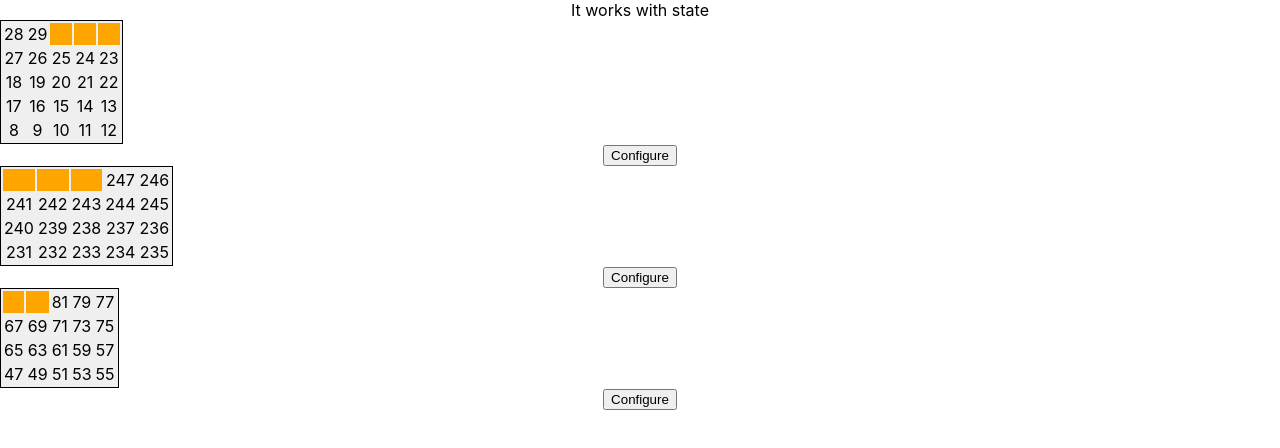
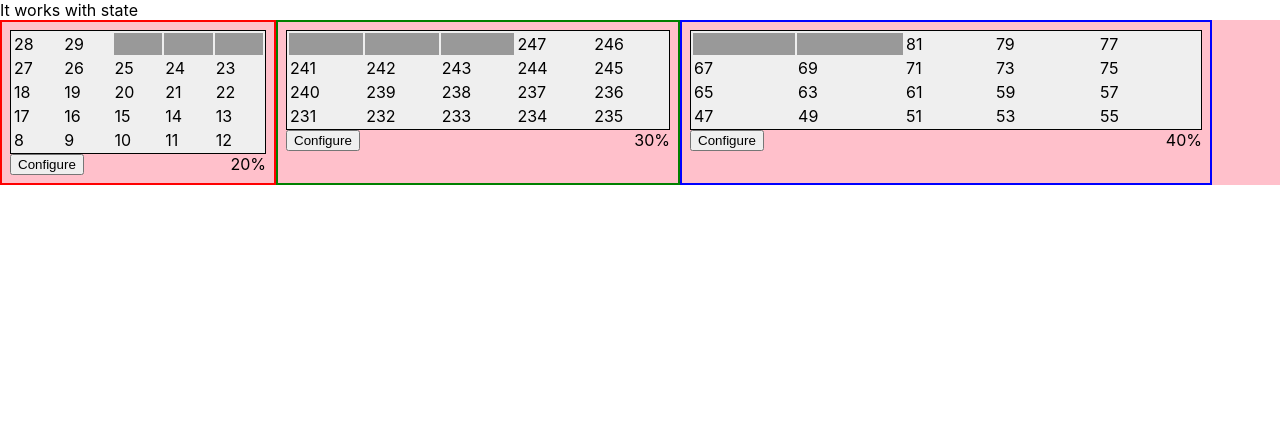
Before and after one commit to toddlemoine/take-home-cs, a React (Create React App) app in the folder 1_tables/: page / in a window 1280 px wide. Shown: the top 448 px of the page. Built offline with nearby package versions, Linux system fonts and the light colour scheme.

Commit message:
Add table layout and styles

```diff
--- a/1_tables/src/App.css
+++ b/1_tables/src/App.css
@@ -1,38 +1,7 @@
-.App {
-  text-align: center;
+
+.tables {
+  display: flex;
+  flex-direction: row;
+  width: 100%;
+  background: pink;
 }
-
-.App-logo {
-  height: 40vmin;
-  pointer-events: none;
-}
-
-@media (prefers-reduced-motion: no-preference) {
-  .App-logo {
-    animation: App-logo-spin infinite 20s linear;
-  }
-}
-
-.App-header {
-  background-color: #282c34;
-  min-height: 100vh;
-  display: flex;
-  flex-direction: column;
-  align-items: center;
-  justify-content: center;
-  font-size: calc(10px + 2vmin);
-  color: white;
-}
-
-.App-link {
-  color: #61dafb;
-}
-
-@keyframes App-logo-spin {
-  from {
-    transform: rotate(0deg);
-  }
-  to {
-    transform: rotate(360deg);
-  }
-}
--- a/1_tables/src/App.js
+++ b/1_tables/src/App.js
@@ -2,19 +2,28 @@ import React from 'react';
 import { connect } from 'react-redux';
 import './App.css';
 import { ConfigurableSequenceTable } from './components/ConfigurableSequenceTable';
+import { configureSequence } from './actions/configureSequence';
+
+const widths = [20, 30, 40];
 
 export function App({ text, sequences, configureSequence }) {
   return (
     <div className="App">
       { text }
       <section className="tables">
-        { sequences.map(( seq, index ) => <ConfigurableSequenceTable key={index} rows={seq} onConfigureClick={() => configureSequence(index)} />)}
+        { sequences.map(( seq, index ) => (
+          <ConfigurableSequenceTable key={index}
+            index={index}
+            rows={seq}
+            width={widths[index]}
+            onConfigureClick={() => configureSequence(index)} />))
+            }
       </section>
     </div>
   );
 }
 
 const mapStateToProps = (state) => state;
-const mapDispatchToProps = {};
+const mapDispatchToProps = { configureSequence };
 
 export default connect(mapStateToProps, mapDispatchToProps)(App);
--- /dev/null
+++ b/1_tables/src/actions/configureSequence.js
@@ -0,0 +1,8 @@
+export const CONFIGURE_SEQUENCE = 'CONFIGURE_SEQUENCE';
+
+export function configureSequence(index) {
+  return {
+    type: CONFIGURE_SEQUENCE,
+    index
+  };
+}
--- /dev/null
+++ b/1_tables/src/components/ConfigurableSequenceTable.css
@@ -0,0 +1,26 @@
+.configurable-sequence-table {
+  border: 2px solid #333;
+  padding: .5rem;
+}
+
+.configurable-sequence-table table {
+  width: 100%;
+}
+
+.configurable-sequence-table footer {
+  display: flex;
+  flex-direction: row;
+  justify-content: space-between;
+}
+
+.configurable-sequence-table[data-table-index="0"] {
+  border-color: red;
+}
+
+.configurable-sequence-table[data-table-index="1"] {
+  border-color: green;
+}
+
+.configurable-sequence-table[data-table-index="2"] {
+  border-color: blue;
+}
--- a/1_tables/src/components/ConfigurableSequenceTable.jsx
+++ b/1_tables/src/components/ConfigurableSequenceTable.jsx
@@ -1,11 +1,17 @@
 import React from 'react';
 import { SequenceTable } from './SequenceTable';
+import './ConfigurableSequenceTable.css';
 
-export function ConfigurableSequenceTable({ rows, onConfigureClick }) {
+export function ConfigurableSequenceTable({ rows, index, width, onConfigureClick }) {
+  const widthPercent = `${width}%`
+  const styles = { width: widthPercent }
   return (
-    <div className="configurable-sequence-table">
+    <div className="configurable-sequence-table" style={styles} data-table-index={index}>
       <SequenceTable rows={rows} />
-      <button onClick={onConfigureClick}>Configure</button>
+      <footer>
+        <button onClick={onConfigureClick}>Configure</button>
+        <div className="width-text">{widthPercent}</div>
+      </footer>
     </div>
   )
 }
--- a/1_tables/src/components/SequenceTable.css
+++ b/1_tables/src/components/SequenceTable.css
@@ -4,5 +4,5 @@
 }
 
 .sequence-table td[disabled] {
-  background: orange;
+  background: #999;
 }
--- a/1_tables/src/reducers/index.js
+++ b/1_tables/src/reducers/index.js
@@ -1,12 +1,15 @@
 import { createSequence } from '../app/createSequence';
+
+const initialSequenceDefinitions = [
+  { start: 8, end: 29, switchAfter: 5 },
+  { start: 231, end: 247, switchAfter: 5 },
+  { start: 47, end: 81, step: 2, switchAfter: 5 }
+];
 
 const initialState = {
   text: 'It works with state',
-  sequences: [
-    createSequence({ start: 8, end: 29, switchAfter: 5 }),
-    createSequence({ start: 231, end: 247, switchAfter: 5 }),
-    createSequence({ start: 47, end: 81, step: 2, switchAfter: 5 })
-  ]
+  sequenceDefinitions: initialSequenceDefinitions.slice(0),
+  sequences: initialSequenceDefinitions.map(def => createSequence(def))
 };
 
 export const tables = function(state = initialState, action) {
```
Also changed, not shown: 1 other file (tests, documents, lock files or other folders).
